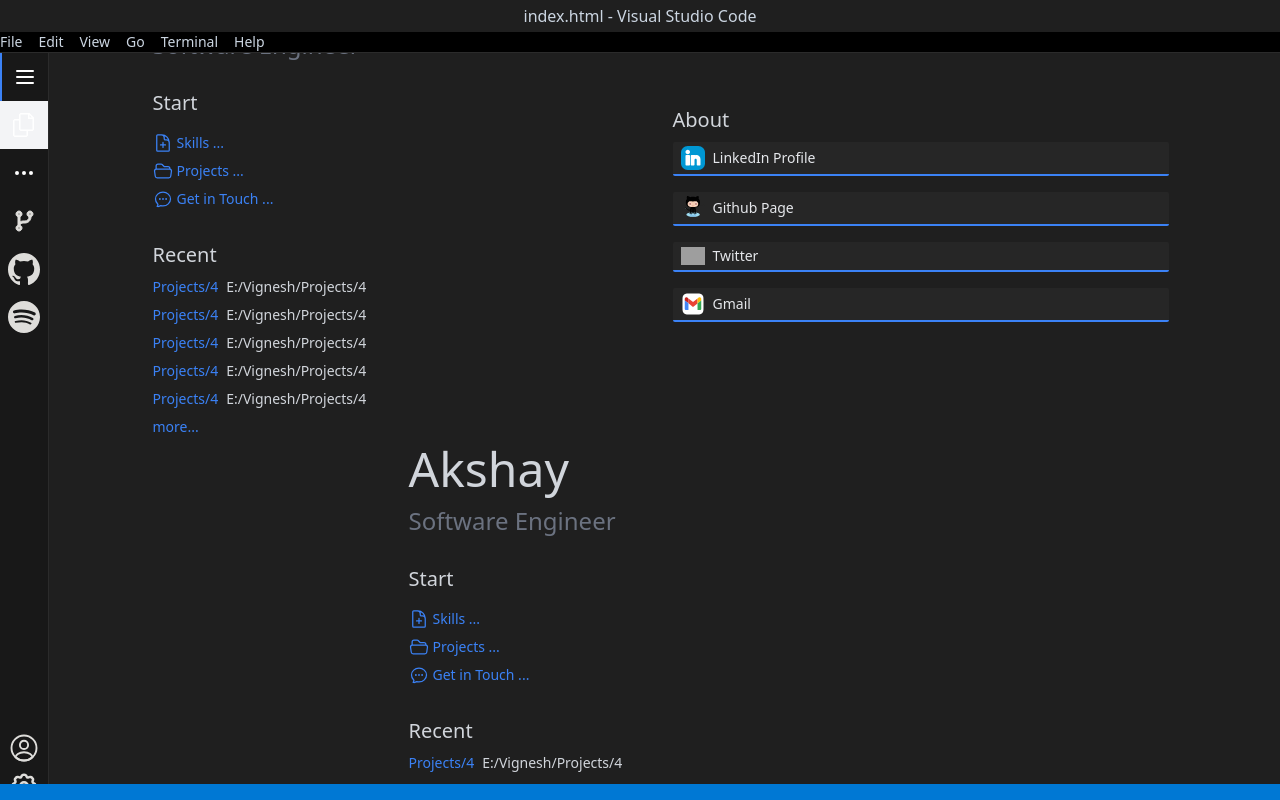
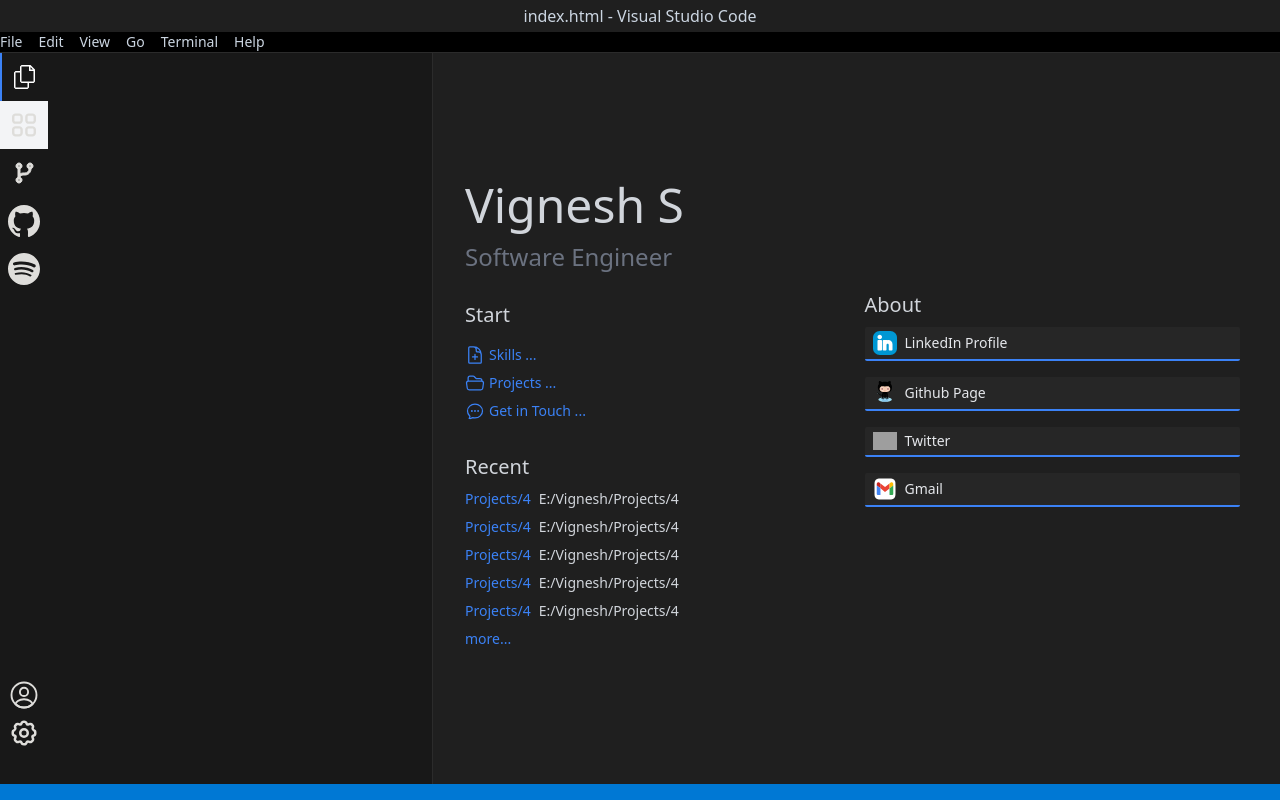
Before and after one commit to Akshayp2002/vscode-html-template, a plain HTML site: page index.html in a window 1280 px wide. Both pictures are taken after a click on the element 24 px from the left and 125 px from the top of the page. Drawn offline with nearby package versions, Linux system fonts and the light colour scheme; grey boxes are pictures that could not be loaded.

Commit message:
final changes

```diff
--- a/index.html
+++ b/index.html
@@ -61,44 +61,22 @@
                         <div class="w-12 flex flex-col mx-auto">
 
                             <div class="flex justify-center items-center h-12 hover:bg-sky-950 border-l-2 border-blue-500"
-                                data-accordion-target="#accordion-collapse-body-1" aria-expanded="true"
-                                aria-controls="accordion-collapse-body-1">
-                                <svg class="w-6 h-6" viewBox="0 0 24 24" fill="#ffffff"
-                                    xmlns="http://www.w3.org/2000/svg">
-                                    <path d="M4 18L20 18" stroke="#ffffff" stroke-width="2" stroke-linecap="round" />
-                                    <path d="M4 12L20 12" stroke="#ffffff" stroke-width="2" stroke-linecap="round" />
-                                    <path d="M4 6L20 6" stroke="#ffffff" stroke-width="2" stroke-linecap="round" />
-                                </svg>
-                            </div>
-
-                            <div class="flex justify-center items-center h-12 hover:bg-sky-950"
-                                data-accordion-target="#accordion-collapse-body-2" aria-expanded="flase"
-                                aria-controls="accordion-collapse-body-2">
+                                data-accordion-target="#accordion-collapse-body-1" aria-expanded="true">
                                 <svg class="w-6 h-6" viewBox="0 0 24 24" xmlns="http://www.w3.org/2000/svg"
                                     fill="#ffffff">
                                     <path
                                         d="M17.5 0h-9L7 1.5V6H2.5L1 7.5v15.07L2.5 24h12.07L16 22.57V18h4.7l1.3-1.43V4.5L17.5 0zm0 2.12l2.38 2.38H17.5V2.12zm-3 20.38h-12v-15H7v9.07L8.5 18h6v4.5zm6-6h-12v-15H16V6h4.5v10.5z" />
                                 </svg>
+
                             </div>
 
-                            <div class="flex justify-center items-center h-12 hover:bg-sky-950">
-                                <svg class="w-6 h-6" viewBox="0 0 24 24" fill="#ffffff"
-                                    xmlns="http://www.w3.org/2000/svg">
-                                    <path
-                                        d="M12 13C12.5523 13 13 12.5523 13 12C13 11.4477 12.5523 11 12 11C11.4477 11 11 11.4477 11 12C11 12.5523 11.4477 13 12 13Z"
-                                        stroke="#ffffff" stroke-width="2" stroke-linecap="round"
-                                        stroke-linejoin="round" />
-                                    <path
-                                        d="M19 13C19.5523 13 20 12.5523 20 12C20 11.4477 19.5523 11 19 11C18.4477 11 18 11.4477 18 12C18 12.5523 18.4477 13 19 13Z"
-                                        stroke="#ffffff" stroke-width="2" stroke-linecap="round"
-                                        stroke-linejoin="round" />
-                                    <path
-                                        d="M5 13C5.55228 13 6 12.5523 6 12C6 11.4477 5.55228 11 5 11C4.44772 11 4 11.4477 4 12C4 12.5523 4.44772 13 5 13Z"
-                                        stroke="#ffffff" stroke-width="2" stroke-linecap="round"
-                                        stroke-linejoin="round" />
-                                </svg>
+                            <div class="flex justify-center items-center h-12 hover:bg-sky-950"
+                                data-accordion-target="#accordion-collapse-body-5" aria-expanded="false">
+                                <img src="/img/menu.svg" class="w-6" alt="">
                             </div>
-                            <!-- git -->
+
+                            <!-- git  -->
+
                             <div class="flex justify-center items-center h-12 hover:bg-sky-950">
                                 <svg class="w-6 h-6" viewBox="0 0 24 24" fill="none" xmlns="http://www.w3.org/2000/svg"
                                     stroke="#deddda">
@@ -290,9 +268,8 @@
 
                                                         <div class="hs-accordion-selectable hs-accordion-selected:bg-gray-100 dark:hs-accordion-selected:bg-neutral-700 px-2 rounded-md cursor-pointer  bg-[#2e2e2e]"
                                                             role="treeitem"
-                                                            data-accordion-target="#accordion-collapse-body-3"
-                                                            aria-expanded="true"
-                                                            aria-controls="accordion-collapse-body-3">
+                                                            data-accordion-target="#accordion-collapse-body-4"
+                                                            aria-expanded="true">
                                                             <div class="flex items-center gap-x-3">
                                                                 <img src="/img/about.svg" class="w-4" alt="">
                                                                 <div class="grow">
@@ -537,13 +514,22 @@
                         </div>
 
                     </div>
+
+                    <div id="accordion-collapse-body-5" aria-labelledby="accordion-collapse-heading-5"
+                        class="hidden w-96 max-w-3xl min-w-48 flex flex-col mx-auto bg-[#181818] resizeable-box cursor-pointer focus:outline-none focus:ring-1 focus:ring-[#0078d4]">
+                        <!-- slider -->
+                        <div class="resize-handle"></div>
+                        <div class="container mx-auto max-w-5xl w-full mb:p-12 flex justify-center">
+
+                        </div>
+                    </div>
                     <!-- file system -->
                 </nav>
                 <!-- sidebar -->
 
                 <!-- Miin page -->
                 <main class="flex flex-col w-full bg-[#1f1f1f] overflow-x-hidden overflow-y-auto justify-center px-8">
-                    <div id="accordion-collapse-body-3" class="hidden" aria-labelledby="accordion-collapse-heading-3">
+                    <div id="accordion-collapse-body-4" class="hidden">
                         <div class="container mx-auto max-w-5xl w-full mb:p-12 flex justify-center">
                             <div class="w-full md:w-3/6 justify-start">
                                 <h1 class="text-5xl font-sans mb-2 text-gray-300">Vignesh S</h1>
@@ -673,7 +659,7 @@
 
                     <!-- second page -->
 
-                    <div id="accordion-collapse-body-2" class="hidden" aria-labelledby="accordion-collapse-heading-2">
+                    <div id="accordion-collapse-body-2" class="hidden">
                         <div class="container mx-auto max-w-5xl w-full mb:p-12 flex justify-center">
                             <div class="w-full md:w-3/6 justify-start">
                                 <h1 class="text-5xl font-sans mb-2 text-gray-300">Akshay</h1>
```
Also changed, not shown: img/menu.svg (added). Lines whose indentation alone changed are shown as unchanged.
